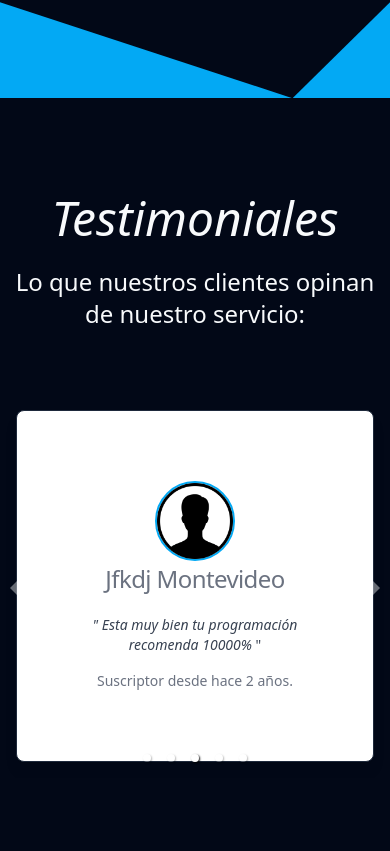
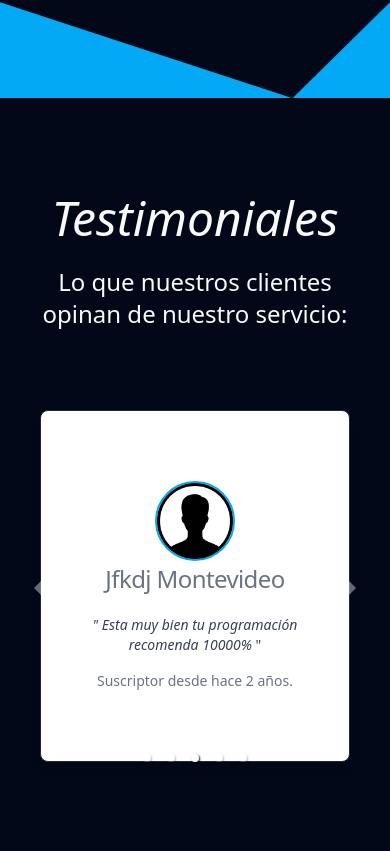
Before and after one commit to antwanh3rnandez/spacetv-web, a React (Vite) app: page / in a window 390 px wide. Shown: the part 9793-10644 px from the top of the page. Built offline with nearby package versions, Linux system fonts and the light colour scheme; a web font is replaced by a local one.

Commit message:
fix padding h2

```diff
--- a/src/dashboard/pages/InicioPage.tsx
+++ b/src/dashboard/pages/InicioPage.tsx
@@ -780,7 +780,7 @@ export const InicioPage = () => {
             <div className="w-[25%] h-24 bg-blueprimary" style={{ clipPath: 'polygon(100% 100%, 0% 100%, 100% 0%)' }}>
             </div>
         </div>
-        <div className="relative flex-1 space-y-4 sm:px-16 md:px-32 xl:px-64 mt-12">
+        <div className="relative flex-1 space-y-4 px-6 sm:px-16 md:px-32 xl:px-64 mt-12">
           <div className='py-12'>
             <h1 className='mb-6 text-5xl text-center font-extralight'>
               <em>Testimoniales</em>
```
